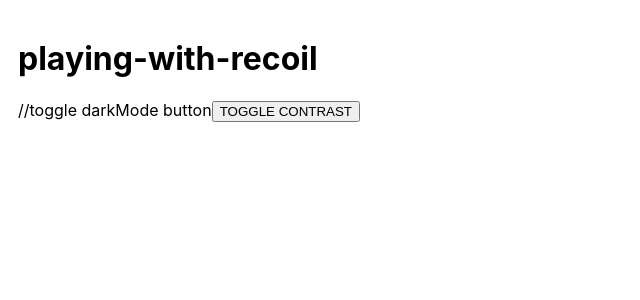
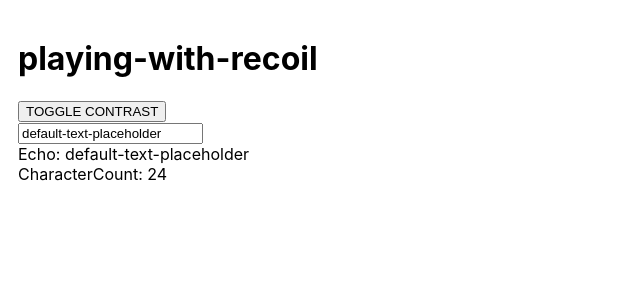
Before and after one commit to AGCB/recoil-sandbox, a React (Create React App) app: page / in a window 1280 px wide. Shown: the top 300 px of the page, without its empty margins (0-640 px from the left). Built offline with nearby package versions, Linux system fonts and the light colour scheme.

Commit message:
add getting started example

```diff
--- a/src/App.js
+++ b/src/App.js
@@ -91,6 +91,17 @@
 //
 //
 //
+//
+//
+//
+//
+//
+//
+//
+//
+//
+//
+//
 import React from 'react';
 import {
   RecoilRoot,
@@ -99,21 +110,68 @@
   useRecoilState,
   useRecoilValue,
 } from 'recoil';
-
 import './App.css';
 
+// define an atom.
+const textState = atom({
+  key: 'textState',
+  default:'default-text-placeholder',
+});
+
+function CharacterCounter() {
+  return (
+    <div>
+      <TextInput />
+      <CharacterCount />
+    </div>
+  )
+};
+
+function TextInput() {
+  const [text ,setText] = useRecoilState(textState);
+  const onChange = e => {
+    setText(e.target.value);
+  }
+  return (
+    <div>
+      <input type="text" value={text} onChange={onChange} />
+      <br />
+      Echo: {text}
+    </div>
+  )
+}
+
+const charCountState = selector({
+  key: 'charCountState',
+  get: ({get}) => {
+    const text = get(textState);
+    return text.length;
+  }
+});
+function CharacterCount() {
+  const count = useRecoilValue(charCountState);
+  return <>CharacterCount: {count}</>
+}
 function App() {
   const [contrast, setContrast] = React.useState(true);
 
   return (
     <div className={`app ${contrast? 'light':'dark'}-mode`}>
       <h1>playing-with-recoil</h1>
-      //toggle darkMode button
       <button onClick={e => {
           setContrast(!contrast)
         }}>TOGGLE CONTRAST</button>
+      <RecoilRoot>
+        <CharacterCounter />
+      </RecoilRoot>
   </div>
   );
 }
 
 export default App;
+
+
+// first impression.. it feels nice to have something similar to useState that
+// "magically" can be used across different components.
+// So we could technically do this with Context but if you didn't know how many contexts
+// you would need, Dave is saying that this scenario would break Context.
```
